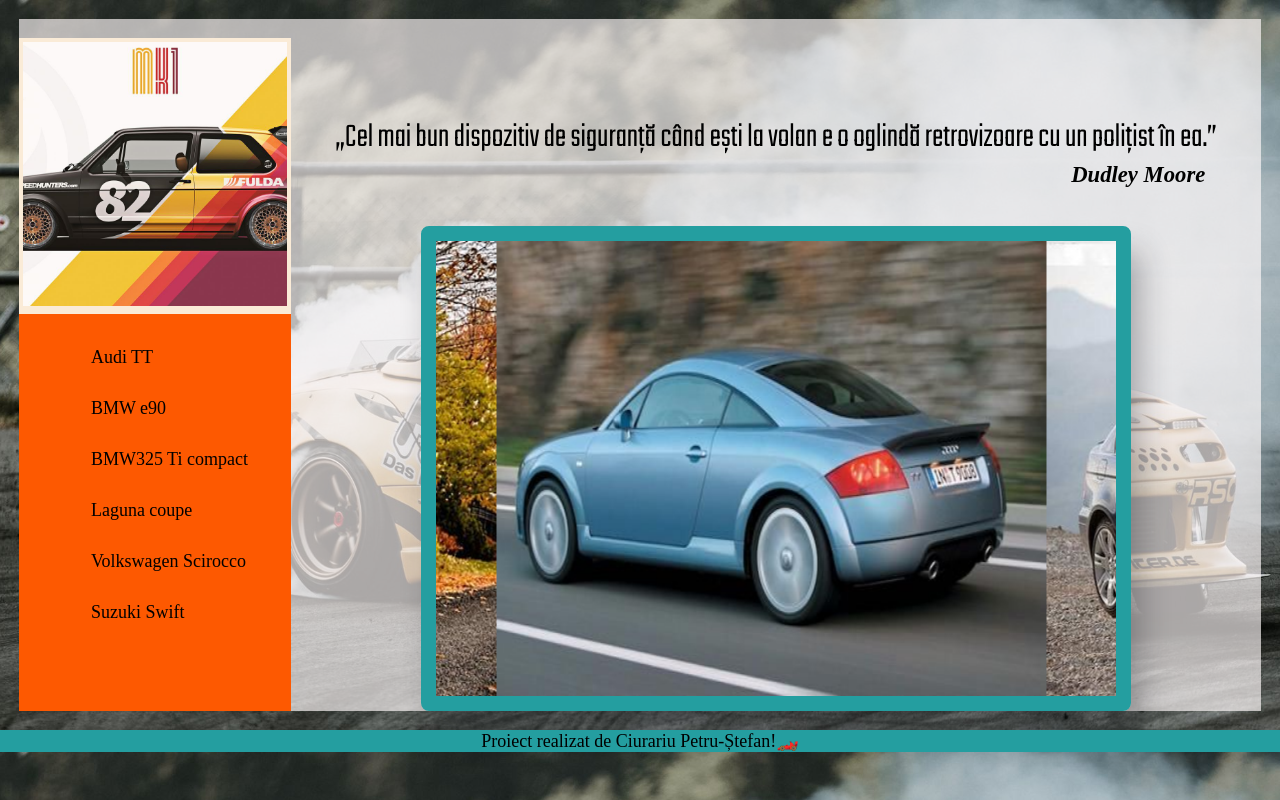
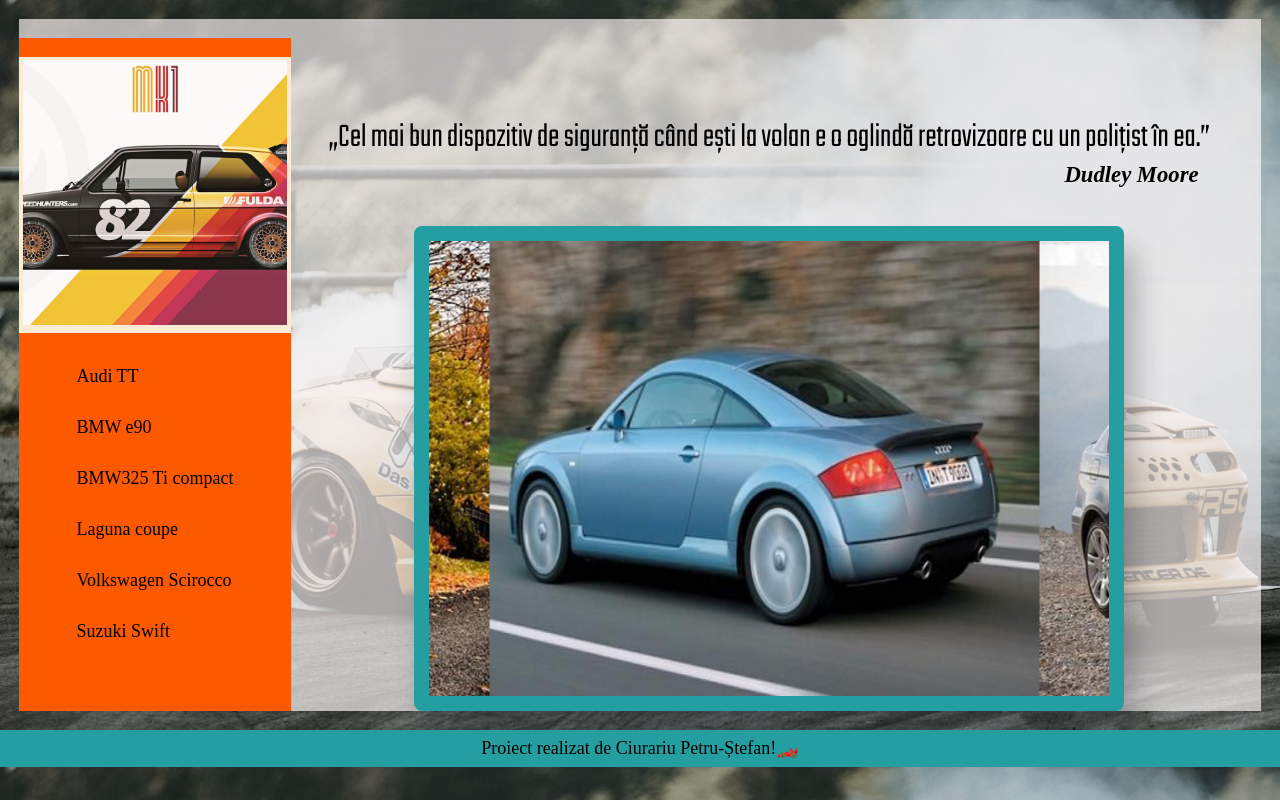
Before and after one commit to marian079/Top-Masini, a plain HTML site: page index.html in a window 1280 px wide. Drawn offline with Linux system fonts and the light colour scheme.

Commit message:
retusuri

```diff
--- a/styles.css
+++ b/styles.css
@@ -17,7 +17,6 @@
 
 .prezentare{
     display: flex;
-    flex-direction: row;
    background-color: rgba(255, 250, 250, 0.665);
    margin:0.5cm;
    padding-top:0.5cm;
@@ -28,26 +27,24 @@
     justify-content:center;
     align-items:flex-end;
     flex-direction: column;
+    padding: 0.2cm;
 
 
 }
 .stanga{
     display: flex;
     flex-direction: column;
-
+    align-items: center;
     background-color: #FD5901;
+    padding-top: 0.5cm;
 
 
 }
 .centru{
     display: flex;
-
-    align-self: center;
     flex-direction:column;
     margin-top: 1cm;
     align-items: center;
-    height: auto;
-    width: 100%;
 
 
 }
@@ -63,14 +60,11 @@
     display: flex;
     font-size: 18px;
     flex-direction: column;
+    padding: 0.2cm;
+    padding-top:0;
 
 
 
-}
-a{
-    text-decoration: none;
-    color: black;
-    font-size: 0.6cm;
 }
     .poza img{
         height: 7cm;
@@ -84,9 +78,8 @@
         padding: 15px 32px;
         text-align: center;
         text-decoration: none;
-        display: flex;
+        display: inline-block;
         font-size: 18px;
-        align-items: center;
       }
     .poza{
         background-color: antiquewhite;
@@ -96,8 +89,7 @@
         font-family: 'Teko', sans-serif;
         font-size: 0.9cm;
         display: flex;
-
-
+        margin:0;
     }
     .citat{
         padding: 1cm;
@@ -107,6 +99,9 @@
         font-size: 18px;
         background-color: #249EA0;
         justify-content: center;
+        height: 1cm;
+        width: auto;
+        align-items: center;
     }
     .container{
         width: 85vmin;
```
